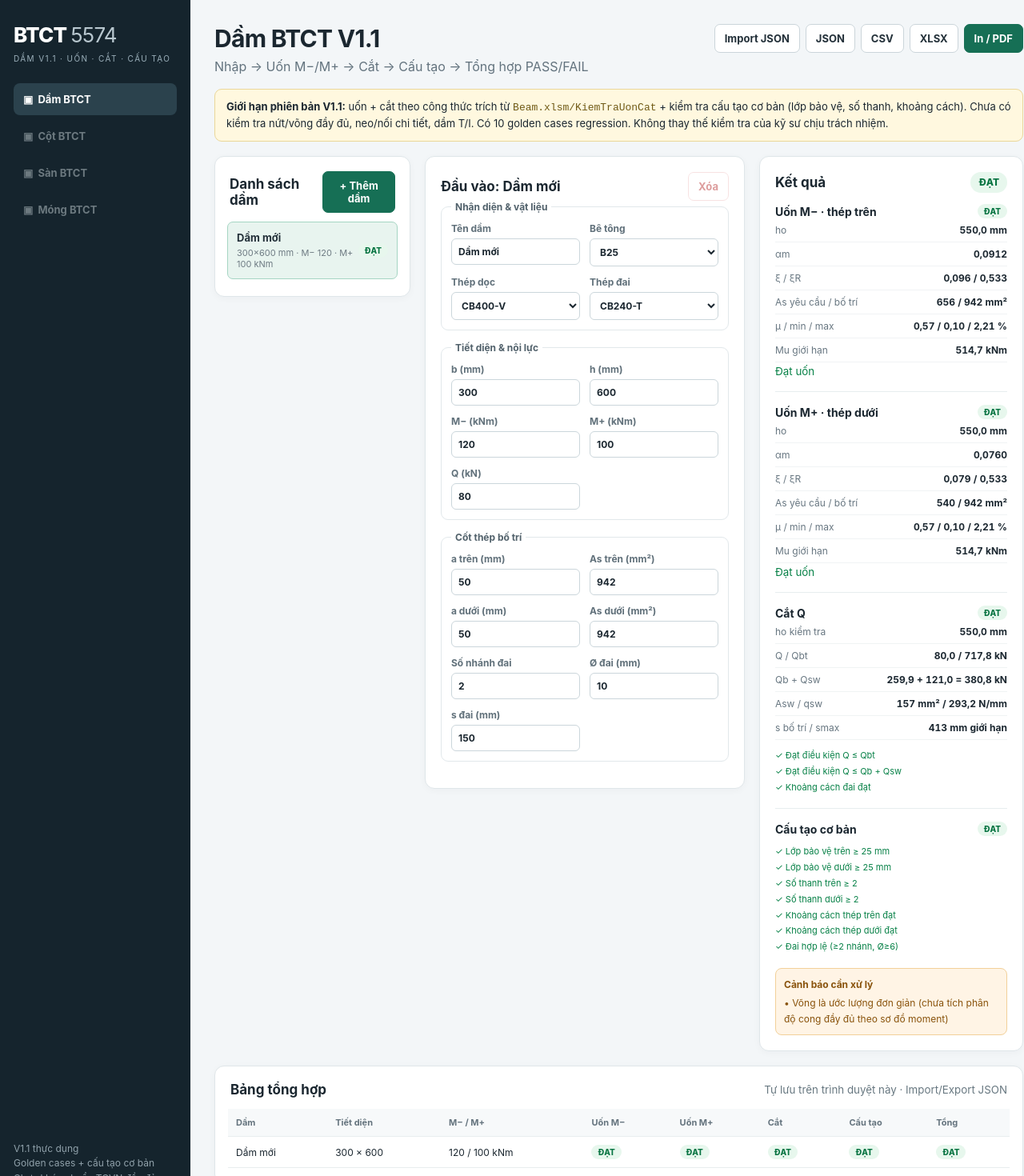
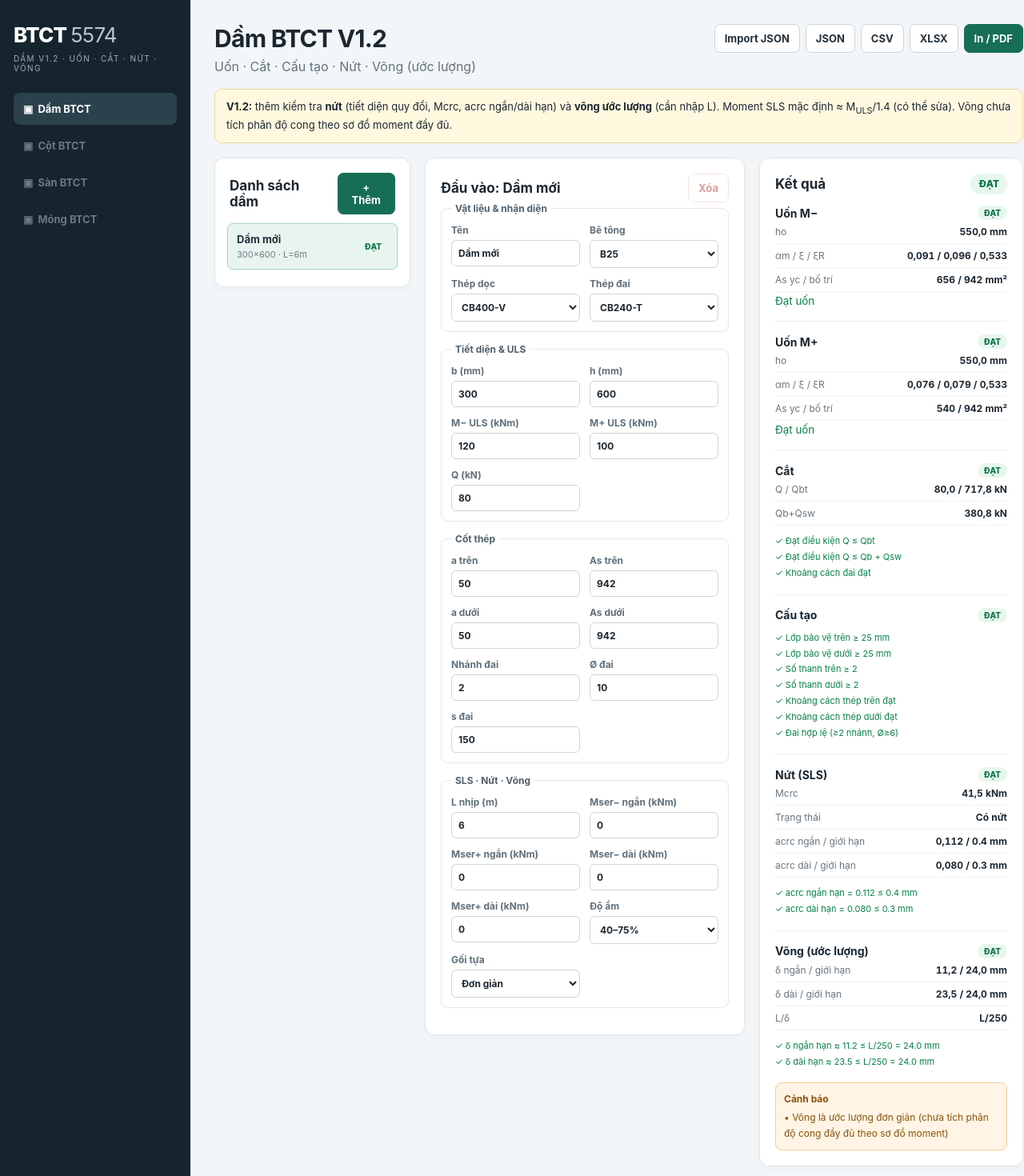
Before and after one commit to trixd2026-max/ketcauBTCT5574, a React (Vite) app: page / in a window 1280 px wide. Shown: the top 1470 px of the page at 80% size. Built offline with nearby package versions, Linux system fonts and the light colour scheme.

Commit message:
V1.2 UI: SLS inputs, crack and deflection result panels

```diff
--- a/src/App.tsx
+++ b/src/App.tsx
@@ -4,10 +4,11 @@ import { BeamInput, BeamResult, calcBeam, createDefaultBeam } from './engine/bea
 import { concretes, steels } from './engine/materials';
 
 const STORAGE_KEY = 'ketcau-btct-5574-beams-v1';
-const numberKeys = new Set<keyof BeamInput>([
+const numberKeys = new Set<string>([
   'b', 'h', 'aTop', 'aBottom', 'MNegative', 'MPositive', 'Q',
   'AsTop', 'AsBottom', 'stirrupLegs', 'stirrupDia', 'stirrupSpacing',
   'nBarsTop', 'nBarsBottom', 'barDiaTop', 'barDiaBottom',
+  'MserShortNeg', 'MserShortPos', 'MserLongNeg', 'MserLongPos', 'L', 'limitRatio',
 ]);
 const fmt = (v: number, d = 1) =>
   Number.isFinite(v) ? v.toLocaleString('vi-VN', { maximumFractionDigits: d, minimumFractionDigits: d }) : '—';
@@ -46,7 +47,7 @@ export default function App() {
     setBeams((items) =>
       items.map((beam) =>
         beam.id === selected.id
-          ? { ...beam, [key]: numberKeys.has(key) ? Number(value) || 0 : value }
+          ? { ...beam, [key]: numberKeys.has(key as string) ? Number(value) || 0 : value }
           : beam
       )
     );
@@ -68,37 +69,28 @@ export default function App() {
   const exportJson = () =>
     download(
       'du-an-dam-btct-v1.json',
-      JSON.stringify({ version: 'beam-v1.1', exportedAt: new Date().toISOString(), beams }, null, 2),
+      JSON.stringify({ version: 'beam-v1.2', exportedAt: new Date().toISOString(), beams }, null, 2),
       'application/json'
     );
 
   const rows = results.map(({ beam, result }) => ({
     'Tên dầm': beam.name,
-    'b (mm)': beam.b,
-    'h (mm)': beam.h,
-    'M- (kNm)': beam.MNegative,
-    'M+ (kNm)': beam.MPositive,
-    'Q (kN)': beam.Q,
-    'As trên (mm²)': beam.AsTop,
-    'As dưới (mm²)': beam.AsBottom,
-    'Uốn M-': result.negative.check.pass ? 'ĐẠT' : 'KHÔNG ĐẠT',
-    'Uốn M+': result.positive.check.pass ? 'ĐẠT' : 'KHÔNG ĐẠT',
-    'Cắt': result.shear.check.pass ? 'ĐẠT' : 'KHÔNG ĐẠT',
-    'Cấu tạo': result.detailing.pass ? 'ĐẠT' : 'KHÔNG ĐẠT',
-    'Tổng': result.pass ? 'ĐẠT' : 'KHÔNG ĐẠT',
+    'b×h': `${beam.b}×${beam.h}`,
+    'M-/M+': `${beam.MNegative}/${beam.MPositive}`,
+    'Uốn': result.negative.check.pass && result.positive.check.pass ? 'ĐẠT' : 'KĐ',
+    'Cắt': result.shear.check.pass ? 'ĐẠT' : 'KĐ',
+    'Cấu tạo': result.detailing.pass ? 'ĐẠT' : 'KĐ',
+    'Nứt': result.crack.pass ? 'ĐẠT' : 'KĐ',
+    'Võng': (beam.L ?? 0) > 0 ? (result.deflection.pass ? 'ĐẠT' : 'KĐ') : '—',
+    'Tổng': result.pass ? 'ĐẠT' : 'KĐ',
   }));
 
   const exportCsv = () =>
-    download(
-      'tong-hop-dam-btct-v1.csv',
-      '\ufeff' + XLSX.utils.sheet_to_csv(XLSX.utils.json_to_sheet(rows)),
-      'text/csv;charset=utf-8'
-    );
+    download('tong-hop-dam-btct-v1.csv', '\ufeff' + XLSX.utils.sheet_to_csv(XLSX.utils.json_to_sheet(rows)), 'text/csv;charset=utf-8');
 
   const exportXlsx = () => {
     const wb = XLSX.utils.book_new();
     XLSX.utils.book_append_sheet(wb, XLSX.utils.json_to_sheet(rows), 'Tổng hợp');
-    XLSX.utils.book_append_sheet(wb, XLSX.utils.json_to_sheet([detailRow(selected, result)]), 'Dầm đang chọn');
     XLSX.writeFile(wb, 'dam-btct-v1.xlsx');
   };
 
@@ -108,12 +100,12 @@ export default function App() {
       try {
         const data = JSON.parse(String(reader.result));
         const list: BeamInput[] = Array.isArray(data) ? data : data.beams;
-        if (!Array.isArray(list) || !list.length) throw new Error('Không có dầm');
+        if (!Array.isArray(list) || !list.length) throw new Error('empty');
         const normalized = list.map((b) => ({ ...createDefaultBeam(), ...b, id: b.id || crypto.randomUUID() }));
         setBeams(normalized);
         setSelectedId(normalized[0].id);
-      } catch (e) {
-        alert('Không đọc được file JSON. Hãy dùng file xuất từ app này.');
+      } catch {
+        alert('Không đọc được file JSON.');
       }
     };
     reader.readAsText(file);
@@ -123,35 +115,26 @@ export default function App() {
     <div className="app">
       <aside>
         <div className="brand">BTCT <span>5574</span></div>
-        <p className="muted">DẦM V1.1 · UỐN · CẮT · CẤU TẠO</p>
+        <p className="muted">DẦM V1.2 · UỐN · CẮT · NỨT · VÕNG</p>
         <button className="nav active">▣&nbsp; Dầm BTCT</button>
         <button className="nav disabled">▣&nbsp; Cột BTCT</button>
         <button className="nav disabled">▣&nbsp; Sàn BTCT</button>
         <button className="nav disabled">▣&nbsp; Móng BTCT</button>
         <div className="sidefoot">
-          V1.1 thực dụng<br />
-          Golden cases + cấu tạo cơ bản<br />
-          Chưa khóa chuẩn TCVN đầy đủ
+          V1.2 thực dụng<br />
+          Nứt + võng ước lượng<br />
+          Chưa khóa chuẩn đầy đủ
         </div>
       </aside>
       <main>
         <header>
           <div>
-            <h1>Dầm BTCT V1.1</h1>
-            <p>Nhập → Uốn M−/M+ → Cắt → Cấu tạo → Tổng hợp PASS/FAIL</p>
+            <h1>Dầm BTCT V1.2</h1>
+            <p>Uốn · Cắt · Cấu tạo · Nứt · Võng (ước lượng)</p>
           </div>
           <div className="actions">
-            <input
-              ref={fileRef}
-              type="file"
-              accept=".json,application/json"
-              style={{ display: 'none' }}
-              onChange={(e) => {
-                const f = e.target.files?.[0];
-                if (f) importJson(f);
-                e.target.value = '';
-              }}
-            />
+            <input ref={fileRef} type="file" accept=".json" style={{ display: 'none' }}
+              onChange={(e) => { const f = e.target.files?.[0]; if (f) importJson(f); e.target.value = ''; }} />
             <button onClick={() => fileRef.current?.click()}>Import JSON</button>
             <button onClick={exportJson}>JSON</button>
             <button onClick={exportCsv}>CSV</button>
@@ -161,25 +144,22 @@ export default function App() {
         </header>
 
         <section className="notice">
-          <b>Giới hạn phiên bản V1.1:</b> uốn + cắt theo công thức trích từ <code>Beam.xlsm/KiemTraUonCat</code> + kiểm tra cấu tạo cơ bản (lớp bảo vệ, số thanh, khoảng cách).
-          Chưa có kiểm tra nứt/võng đầy đủ, neo/nối chi tiết, dầm T/I. Có 10 golden cases regression. Không thay thế kiểm tra của kỹ sư chịu trách nhiệm.
+          <b>V1.2:</b> thêm kiểm tra <b>nứt</b> (tiết diện quy đổi, Mcrc, acrc ngắn/dài hạn) và <b>võng ước lượng</b> (cần nhập L).
+          Moment SLS mặc định ≈ M<sub>ULS</sub>/1.4 (có thể sửa). Võng chưa tích phân độ cong theo sơ đồ moment đầy đủ.
         </section>
 
         <div className="workspace">
           <section className="beam-list card">
             <div className="card-title">
               <h2>Danh sách dầm</h2>
-              <button className="primary" onClick={add}>+ Thêm dầm</button>
+              <button className="primary" onClick={add}>+ Thêm</button>
             </div>
             {results.map(({ beam, result }) => (
-              <button
-                key={beam.id}
-                className={`beam-item ${beam.id === selected.id ? 'selected' : ''}`}
-                onClick={() => setSelectedId(beam.id)}
-              >
+              <button key={beam.id} className={`beam-item ${beam.id === selected.id ? 'selected' : ''}`}
+                onClick={() => setSelectedId(beam.id)}>
                 <span>
                   <b>{beam.name}</b>
-                  <small>{beam.b}×{beam.h} mm · M− {beam.MNegative} · M+ {beam.MPositive} kNm</small>
+                  <small>{beam.b}×{beam.h} · L={beam.L ?? '—'}m</small>
                 </span>
                 <Status pass={result.pass} />
               </button>
@@ -191,8 +171,8 @@ export default function App() {
               <h2>Đầu vào: {selected.name}</h2>
               <button className="danger" onClick={remove} disabled={beams.length === 1}>Xóa</button>
             </div>
-            <Group title="Nhận diện & vật liệu">
-              <Field label="Tên dầm"><input value={selected.name} onChange={(e) => update('name', e.target.value)} /></Field>
+            <Group title="Vật liệu & nhận diện">
+              <Field label="Tên"><input value={selected.name} onChange={(e) => update('name', e.target.value)} /></Field>
               <Field label="Bê tông">
                 <select value={selected.concrete} onChange={(e) => update('concrete', e.target.value)}>
                   {concretes.map((x) => <option key={x.name}>{x.name}</option>)}
@@ -209,21 +189,42 @@ export default function App() {
                 </select>
               </Field>
             </Group>
-            <Group title="Tiết diện & nội lực">
+            <Group title="Tiết diện & ULS">
               <NumberField label="b (mm)" value={selected.b} onChange={(v) => update('b', v)} />
               <NumberField label="h (mm)" value={selected.h} onChange={(v) => update('h', v)} />
-              <NumberField label="M− (kNm)" value={selected.MNegative} onChange={(v) => update('MNegative', v)} />
-              <NumberField label="M+ (kNm)" value={selected.MPositive} onChange={(v) => update('MPositive', v)} />
+              <NumberField label="M− ULS (kNm)" value={selected.MNegative} onChange={(v) => update('MNegative', v)} />
+              <NumberField label="M+ ULS (kNm)" value={selected.MPositive} onChange={(v) => update('MPositive', v)} />
               <NumberField label="Q (kN)" value={selected.Q} onChange={(v) => update('Q', v)} />
             </Group>
-            <Group title="Cốt thép bố trí">
-              <NumberField label="a trên (mm)" value={selected.aTop} onChange={(v) => update('aTop', v)} />
-              <NumberField label="As trên (mm²)" value={selected.AsTop} onChange={(v) => update('AsTop', v)} />
-              <NumberField label="a dưới (mm)" value={selected.aBottom} onChange={(v) => update('aBottom', v)} />
-              <NumberField label="As dưới (mm²)" value={selected.AsBottom} onChange={(v) => update('AsBottom', v)} />
-              <NumberField label="Số nhánh đai" value={selected.stirrupLegs} onChange={(v) => update('stirrupLegs', v)} />
-              <NumberField label="Ø đai (mm)" value={selected.stirrupDia} onChange={(v) => update('stirrupDia', v)} />
-              <NumberField label="s đai (mm)" value={selected.stirrupSpacing} onChange={(v) => update('stirrupSpacing', v)} />
+            <Group title="Cốt thép">
+              <NumberField label="a trên" value={selected.aTop} onChange={(v) => update('aTop', v)} />
+              <NumberField label="As trên" value={selected.AsTop} onChange={(v) => update('AsTop', v)} />
+              <NumberField label="a dưới" value={selected.aBottom} onChange={(v) => update('aBottom', v)} />
+              <NumberField label="As dưới" value={selected.AsBottom} onChange={(v) => update('AsBottom', v)} />
+              <NumberField label="Nhánh đai" value={selected.stirrupLegs} onChange={(v) => update('stirrupLegs', v)} />
+              <NumberField label="Ø đai" value={selected.stirrupDia} onChange={(v) => update('stirrupDia', v)} />
+              <NumberField label="s đai" value={selected.stirrupSpacing} onChange={(v) => update('stirrupSpacing', v)} />
+            </Group>
+            <Group title="SLS · Nứt · Võng">
+              <NumberField label="L nhịp (m)" value={selected.L ?? 0} onChange={(v) => update('L', v)} />
+              <NumberField label="Mser− ngắn (kNm)" value={selected.MserShortNeg ?? 0} onChange={(v) => update('MserShortNeg', v)} />
+              <NumberField label="Mser+ ngắn (kNm)" value={selected.MserShortPos ?? 0} onChange={(v) => update('MserShortPos', v)} />
+              <NumberField label="Mser− dài (kNm)" value={selected.MserLongNeg ?? 0} onChange={(v) => update('MserLongNeg', v)} />
+              <NumberField label="Mser+ dài (kNm)" value={selected.MserLongPos ?? 0} onChange={(v) => update('MserLongPos', v)} />
+              <Field label="Độ ẩm">
+                <select value={selected.humidity ?? 'mid'} onChange={(e) => update('humidity', e.target.value)}>
+                  <option value="high">&gt;75%</option>
+                  <option value="mid">40–75%</option>
+                  <option value="low">&lt;40%</option>
+                </select>
+              </Field>
+              <Field label="Gối tựa">
+                <select value={selected.support ?? 'simple'} onChange={(e) => update('support', e.target.value)}>
+                  <option value="simple">Đơn giản</option>
+                  <option value="continuous">Liên tục</option>
+                  <option value="cantilever">Console</option>
+                </select>
+              </Field>
             </Group>
           </section>
 
@@ -232,14 +233,16 @@ export default function App() {
               <h2>Kết quả</h2>
               <Status pass={result.pass} large />
             </div>
-            <Flexure title="Uốn M− · thép trên" r={result.negative} />
-            <Flexure title="Uốn M+ · thép dưới" r={result.positive} />
+            <Flexure title="Uốn M−" r={result.negative} />
+            <Flexure title="Uốn M+" r={result.positive} />
             <Shear r={result} />
             <Detailing d={result.detailing} />
+            <CrackPanel c={result.crack} />
+            <DeflectionPanel d={result.deflection} hasL={(selected.L ?? 0) > 0} />
             {result.warnings.length > 0 && (
               <div className="warnings">
-                <b>Cảnh báo cần xử lý</b>
-                {result.warnings.map((w) => <div key={w}>• {w}</div>)}
+                <b>Cảnh báo</b>
+                {result.warnings.slice(0, 12).map((w) => <div key={w}>• {w}</div>)}
               </div>
             )}
           </section>
@@ -248,26 +251,25 @@ export default function App() {
         <section className="summary card">
           <div className="card-title">
             <h2>Bảng tổng hợp</h2>
-            <small>Tự lưu trên trình duyệt này · Import/Export JSON</small>
+            <small>localStorage · Import/Export JSON</small>
           </div>
           <div className="table-wrap">
             <table>
               <thead>
                 <tr>
-                  <th>Dầm</th><th>Tiết diện</th><th>M− / M+</th>
-                  <th>Uốn M−</th><th>Uốn M+</th><th>Cắt</th><th>Cấu tạo</th><th>Tổng</th>
+                  <th>Dầm</th><th>Tiết diện</th><th>Uốn</th><th>Cắt</th><th>Cấu tạo</th><th>Nứt</th><th>Võng</th><th>Tổng</th>
                 </tr>
               </thead>
               <tbody>
                 {results.map(({ beam, result }) => (
                   <tr key={beam.id}>
                     <td>{beam.name}</td>
-                    <td>{beam.b} × {beam.h}</td>
-                    <td>{beam.MNegative} / {beam.MPositive} kNm</td>
-                    <td><Status pass={result.negative.check.pass} /></td>
-                    <td><Status pass={result.positive.check.pass} /></td>
+                    <td>{beam.b}×{beam.h}</td>
+                    <td><Status pass={result.negative.check.pass && result.positive.check.pass} /></td>
                     <td><Status pass={result.shear.check.pass} /></td>
                     <td><Status pass={result.detailing.pass} /></td>
+                    <td><Status pass={result.crack.pass} /></td>
+                    <td>{(beam.L ?? 0) > 0 ? <Status pass={result.deflection.pass} /> : '—'}</td>
                     <td><Status pass={result.pass} /></td>
                   </tr>
                 ))}
@@ -280,41 +282,14 @@ export default function App() {
   );
 }
 
-function detailRow(beam: BeamInput, result: BeamResult) {
-  return {
-    'Tên dầm': beam.name,
-    'ho M- (mm)': result.negative.ho,
-    'αm M-': result.negative.alphaM,
-    'ξ / ξR M-': `${result.negative.xi} / ${result.negative.xiR}`,
-    'As yc M- (mm²)': result.negative.AsRequired,
-    'As cấp M- (mm²)': beam.AsTop,
-    'As yc M+ (mm²)': result.positive.AsRequired,
-    'As cấp M+ (mm²)': beam.AsBottom,
-    'Q (kN)': result.shear.qDemand,
-    'Qbt (kN)': result.shear.qbt,
-    'Qb + Qsw (kN)': result.shear.qResistance,
-    'Cấu tạo': result.detailing.pass ? 'ĐẠT' : 'KHÔNG ĐẠT',
-    'Kết quả': result.pass ? 'ĐẠT' : 'KHÔNG ĐẠT',
-  };
-}
-
 function Group({ title, children }: { title: string; children: ReactNode }) {
-  return (
-    <fieldset>
-      <legend>{title}</legend>
-      <div className="form">{children}</div>
-    </fieldset>
-  );
+  return <fieldset><legend>{title}</legend><div className="form">{children}</div></fieldset>;
 }
 function Field({ label, children }: { label: string; children: ReactNode }) {
   return <label>{label}{children}</label>;
 }
 function NumberField({ label, value, onChange }: { label: string; value: number; onChange: (v: string) => void }) {
-  return (
-    <Field label={label}>
-      <input type="number" value={value} onChange={(e) => onChange(e.target.value)} />
-    </Field>
-  );
+  return <Field label={label}><input type="number" value={value} onChange={(e) => onChange(e.target.value)} /></Field>;
 }
 function Status({ pass, large = false }: { pass: boolean; large?: boolean }) {
   return <span className={`status ${pass ? 'pass' : 'fail'} ${large ? 'large' : ''}`}>{pass ? 'ĐẠT' : 'KHÔNG ĐẠT'}</span>;
@@ -324,11 +299,8 @@ function Flexure({ title, r }: { title: string; r: BeamResult['negative'] }) {
     <section className="result-section">
       <div className="section-heading"><h3>{title}</h3><Status pass={r.check.pass} /></div>
       <Result label="ho" value={`${fmt(r.ho)} mm`} />
-      <Result label="αm" value={fmt(r.alphaM, 4)} />
-      <Result label="ξ / ξR" value={`${fmt(r.xi, 3)} / ${fmt(r.xiR, 3)}`} />
-      <Result label="As yêu cầu / bố trí" value={`${fmt(r.AsRequired, 0)} / ${fmt(r.AsProvided, 0)} mm²`} />
-      <Result label="μ / min / max" value={`${fmt(r.mu, 2)} / ${fmt(r.muMin, 2)} / ${fmt(r.muMax, 2)} %`} />
-      <Result label="Mu giới hạn" value={`${fmt(r.Mu)} kNm`} />
+      <Result label="αm / ξ / ξR" value={`${fmt(r.alphaM, 3)} / ${fmt(r.xi, 3)} / ${fmt(r.xiR, 3)}`} />
+      <Result label="As yc / bố trí" value={`${fmt(r.AsRequired, 0)} / ${fmt(r.AsProvided, 0)} mm²`} />
       <small className={r.check.pass ? 'text-pass' : 'text-fail'}>{r.check.message}</small>
     </section>
   );
@@ -337,12 +309,9 @@ function Shear({ r }: { r: BeamResult }) {
   const s = r.shear;
   return (
     <section className="result-section">
-      <div className="section-heading"><h3>Cắt Q</h3><Status pass={s.check.pass} /></div>
-      <Result label="ho kiểm tra" value={`${fmt(s.ho)} mm`} />
+      <div className="section-heading"><h3>Cắt</h3><Status pass={s.check.pass} /></div>
       <Result label="Q / Qbt" value={`${fmt(s.qDemand)} / ${fmt(s.qbt)} kN`} />
-      <Result label="Qb + Qsw" value={`${fmt(s.qB)} + ${fmt(s.qSw)} = ${fmt(s.qResistance)} kN`} />
-      <Result label="Asw / qsw" value={`${fmt(s.stirrupArea, 0)} mm² / ${fmt(s.qsw, 1)} N/mm`} />
-      <Result label="s bố trí / smax" value={`${fmt(s.sMax, 0)} mm giới hạn`} />
+      <Result label="Qb+Qsw" value={`${fmt(s.qResistance)} kN`} />
       <Checks checks={[s.compressionCheck, s.resistanceCheck, s.spacingCheck]} />
     </section>
   );
@@ -350,8 +319,37 @@ function Shear({ r }: { r: BeamResult }) {
 function Detailing({ d }: { d: BeamResult['detailing'] }) {
   return (
     <section className="result-section">
-      <div className="section-heading"><h3>Cấu tạo cơ bản</h3><Status pass={d.pass} /></div>
+      <div className="section-heading"><h3>Cấu tạo</h3><Status pass={d.pass} /></div>
       <Checks checks={d.checks} />
+    </section>
+  );
+}
+function CrackPanel({ c }: { c: BeamResult['crack'] }) {
+  return (
+    <section className="result-section">
+      <div className="section-heading"><h3>Nứt (SLS)</h3><Status pass={c.pass} /></div>
+      <Result label="Mcrc" value={`${fmt(c.Mcrc)} kNm`} />
+      <Result label="Trạng thái" value={c.cracked ? 'Có nứt' : 'Không nứt'} />
+      <Result label="acrc ngắn / giới hạn" value={c.acrcShort != null ? `${fmt(c.acrcShort, 3)} / ${c.limitShort} mm` : '—'} />
+      <Result label="acrc dài / giới hạn" value={c.acrcLong != null ? `${fmt(c.acrcLong, 3)} / ${c.limitLong} mm` : '—'} />
+      <Checks checks={[c.checkShort, c.checkLong]} />
+    </section>
+  );
+}
+function DeflectionPanel({ d, hasL }: { d: BeamResult['deflection']; hasL: boolean }) {
+  return (
+    <section className="result-section">
+      <div className="section-heading"><h3>Võng (ước lượng)</h3>{hasL ? <Status pass={d.pass} /> : <span className="status">cần L</span>}</div>
+      {hasL ? (
+        <>
+          <Result label="δ ngắn / giới hạn" value={`${fmt(d.deltaShort)} / ${fmt(d.limit)} mm`} />
+          <Result label="δ dài / giới hạn" value={`${fmt(d.deltaLong)} / ${fmt(d.limit)} mm`} />
+          <Result label="L/δ" value={`L/${d.limitRatio}`} />
+          <Checks checks={[d.checkShort, d.checkLong]} />
+        </>
+      ) : (
+        <small>Nhập chiều dài nhịp L (m) để tính võng gần đúng.</small>
+      )}
     </section>
   );
 }
@@ -367,10 +365,5 @@ function Checks({ checks }: { checks: { pass: boolean; message: string }[] }) {
   );
 }
 function Result({ label, value }: { label: string; value: string }) {
-  return (
-    <div className="result">
-      <span>{label}</span>
-      <strong>{value}</strong>
-    </div>
-  );
+  return <div className="result"><span>{label}</span><strong>{value}</strong></div>;
 }
```
